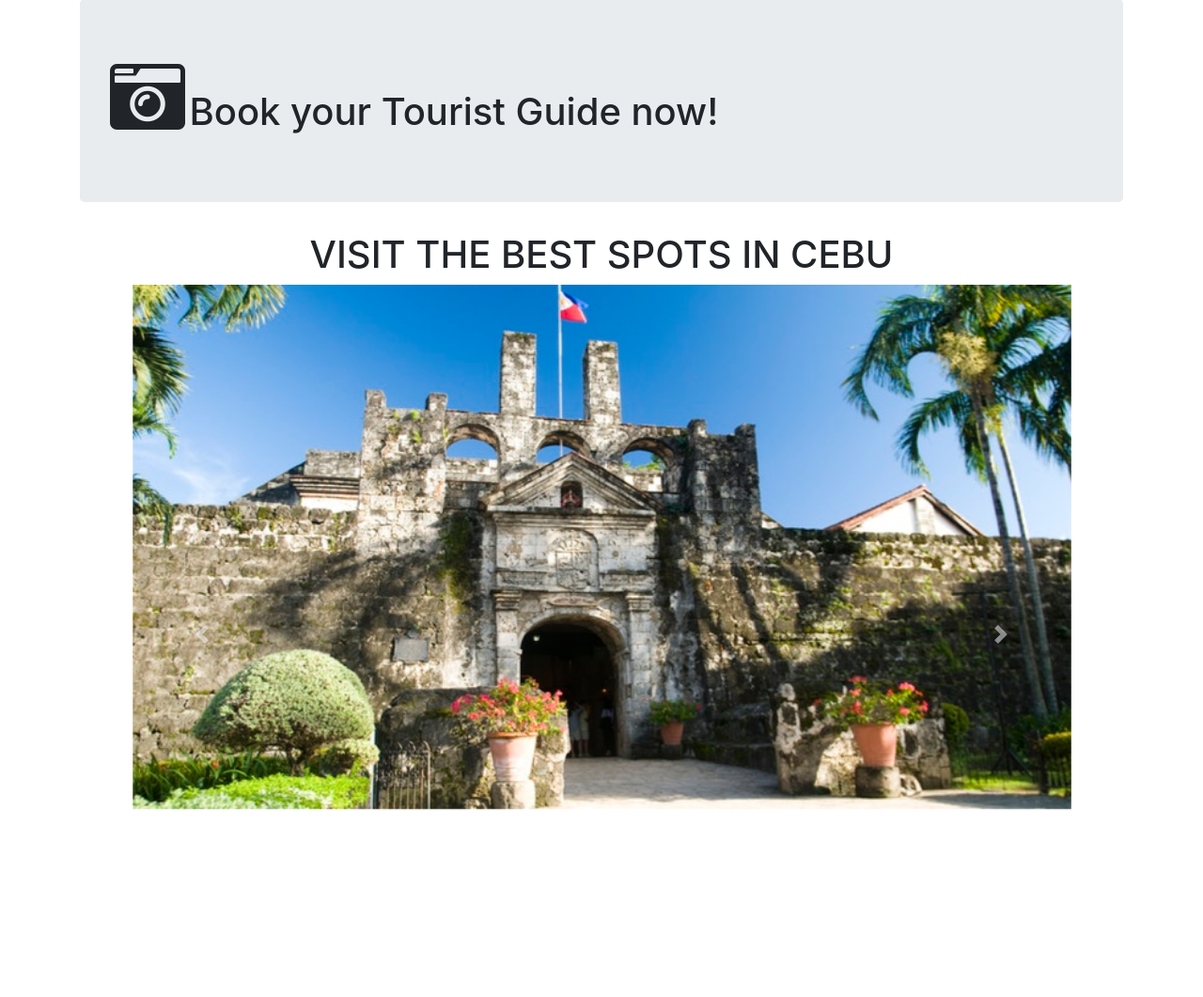
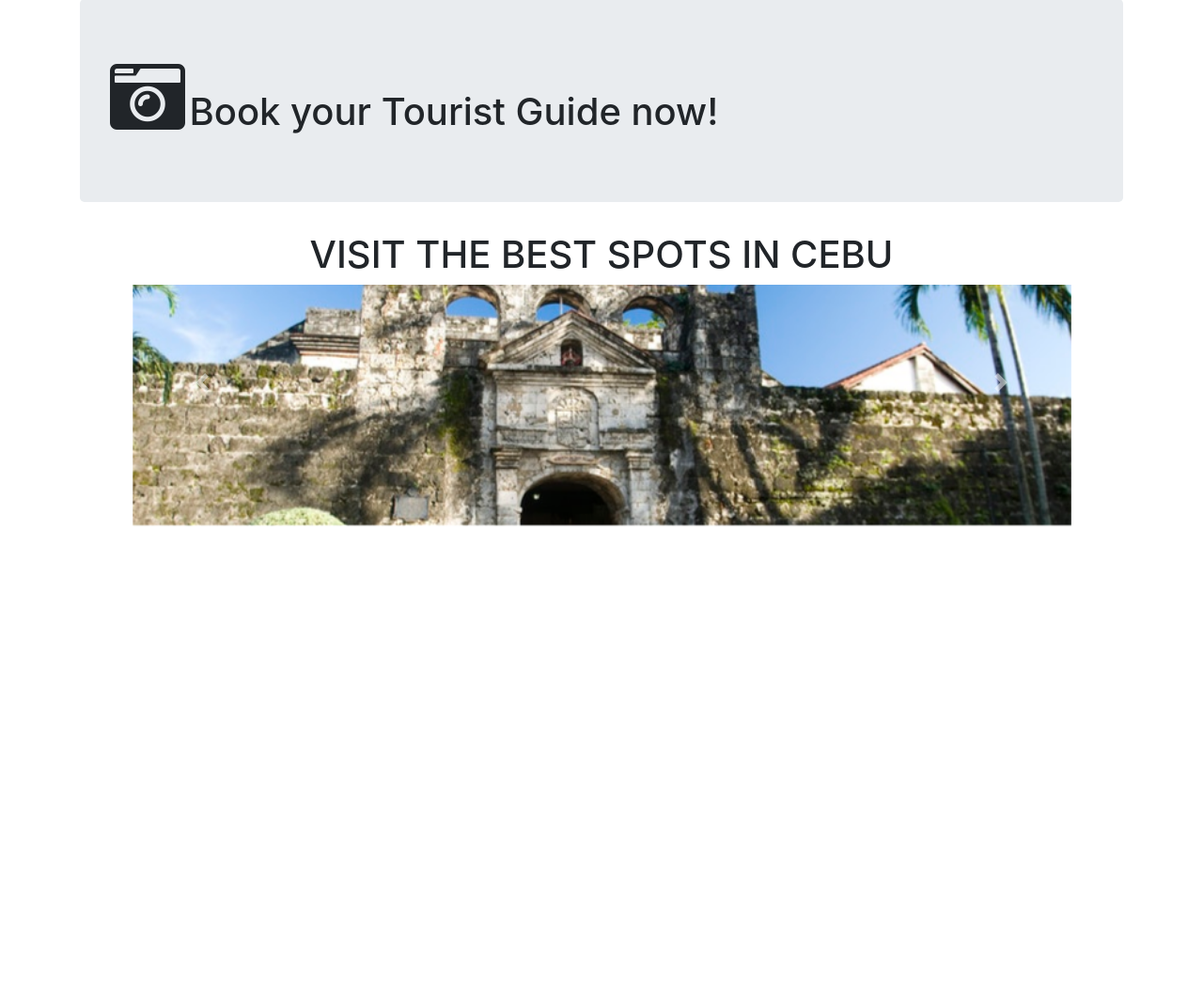
Before and after one commit to gaaaabf/visita, a CodeIgniter app: page /visita/index.php/home/index in a window 1280 px wide. Shown: the part 939-2000 px from the top of the page at 94% size. Run offline with CodeIgniter, Linux system fonts and the light colour scheme.

Commit message:
Control buttons for carousel adjusted

```diff
--- a/application/views/home.php
+++ b/application/views/home.php
@@ -72,11 +72,11 @@
 			</div>
 		</div>
 
-		<a class="carousel-control-prev" href="#carouselExampleControls" role="button" data-slide="prev">
+		<a class="carousel-control-prev cs-carousel-con" href="#carouselExampleControls" role="button" data-slide="prev">
 			<span class="carousel-control-prev-icon" aria-hidden="true"></span>
 			<span class="sr-only">Previous</span>
 		</a>
-		<a class="carousel-control-next" href="#carouselExampleControls" role="button" data-slide="next">
+		<a class="carousel-control-next cs-carousel-con" href="#carouselExampleControls" role="button" data-slide="next">
 			<span class="carousel-control-next-icon" aria-hidden="true"></span>
 			<span class="sr-only">Next</span>
 		</a>
--- a/assets/style.css
+++ b/assets/style.css
@@ -20,7 +20,13 @@
 
 .cs-carousel
 {
+    height: 20vw;
     object-fit: cover;
+}
+
+.cs-carousel-con
+{
+  height: 25vw;
 }
 
 @font-face
```
